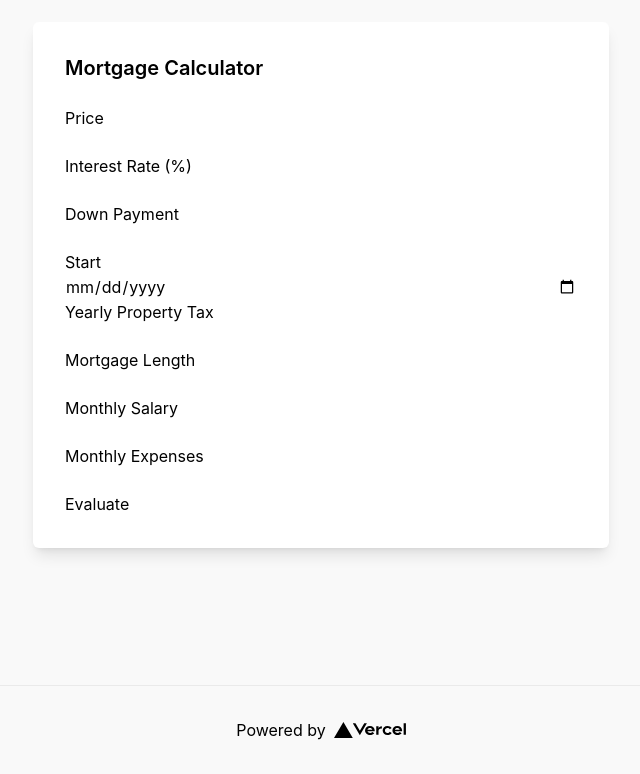
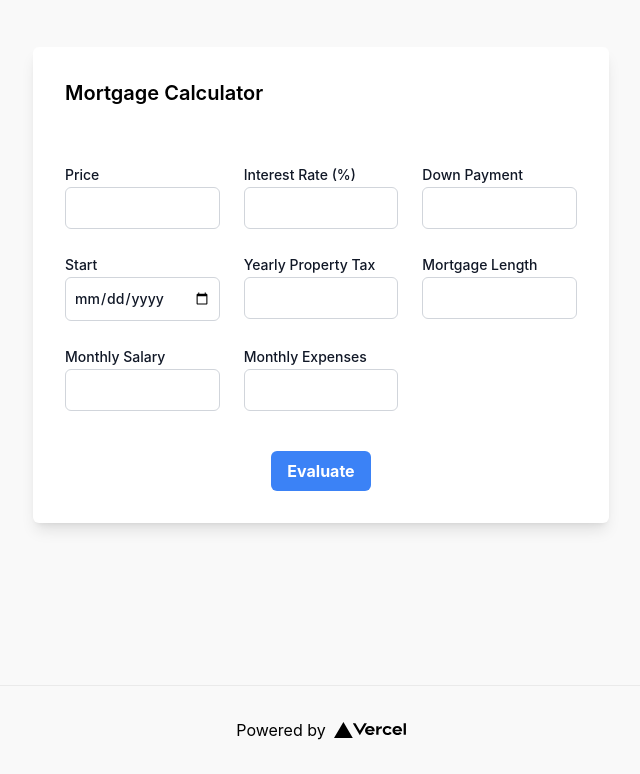
Before and after one commit to Vaultis/vaultis-ui, a Next.js app: page / in a window 1280 px wide. Shown: the part 115-889 px from the top of the page, without its empty margins (319-959 px from the left). Built offline with nearby package versions, Linux system fonts and the light colour scheme.

Commit message:
fix tailwind.config.js typo

```diff
--- a/tailwind.config.js
+++ b/tailwind.config.js
@@ -31,7 +31,7 @@ module.exports = {
   mode: 'jit',
   content: [
     './pages/*.{js,ts,jsx,tsx}',
-    './Components/**/*.{js,ts,jsx,tsx}',
+    './components/**/*.{js,ts,jsx,tsx}',
     './hoc/*.{js,ts,jsx,tsx}',
     './Widgets/**/*.{js,ts,jsx,tsx}',
   ],
```
